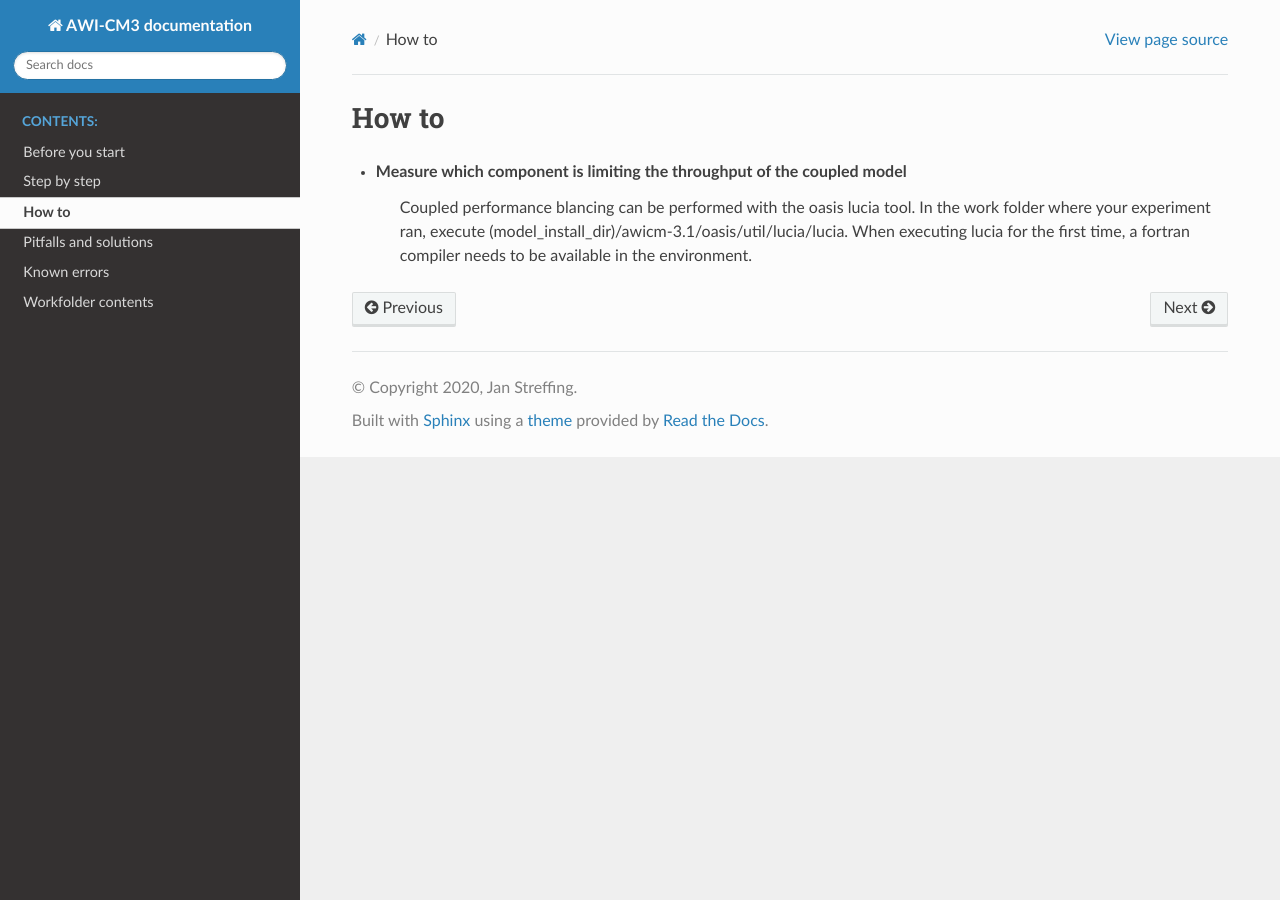
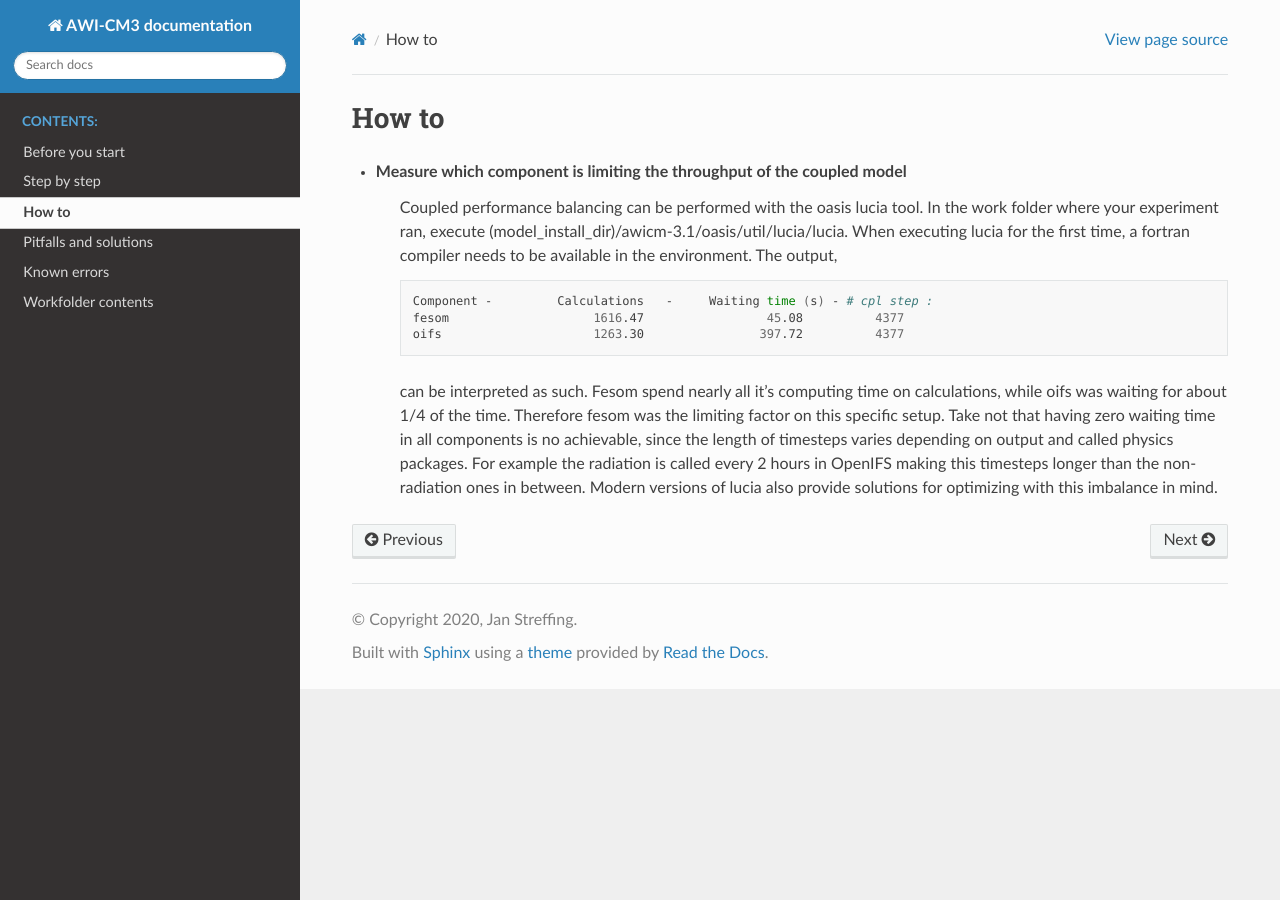
Before and after one commit to AWI-ESM/documentation_AWI-CM3, a Sphinx documentation site: the page built from source/how_to.rst, in a window 1280 px wide. Built offline with Sphinx 7.4.7 and the Read the Docs theme 2.0.0, drawn with Linux system fonts in a browser that asks for light colours.

Commit message:
Update how_to.rst

```diff
--- a/source/how_to.rst
+++ b/source/how_to.rst
@@ -4,4 +4,15 @@ How to
 ******
 
 - **Measure which component is limiting the throughput of the coupled model**
-   Coupled performance blancing can be performed with the oasis lucia tool. In the work folder where your experiment ran, execute (model_install_dir)/awicm-3.1/oasis/util/lucia/lucia. When executing lucia for the first time, a fortran compiler needs to be available in the environment.
+   Coupled performance balancing can be performed with the oasis lucia tool. In the work folder where your experiment ran, execute (model_install_dir)/awicm-3.1/oasis/util/lucia/lucia. When executing lucia for the first time, a fortran compiler needs to be available in the environment.
+   The output,
+
+   ..  code-block:: bash
+
+     Component -         Calculations   -     Waiting time (s) - # cpl step :
+     fesom                    1616.47                 45.08          4377
+     oifs                     1263.30                397.72          4377
+
+   ..
+
+   can be interpreted as such. Fesom spend nearly all it's computing time on calculations, while oifs was waiting for about 1/4 of the time. Therefore fesom was the   limiting factor on this specific setup. Take not that having zero waiting time in all components is no achievable, since the length of timesteps varies depending on output and called physics packages. For example the radiation is called every 2 hours in OpenIFS making this timesteps longer than the non-radiation ones in between. Modern versions of lucia also provide solutions for optimizing with this imbalance in mind.
```
